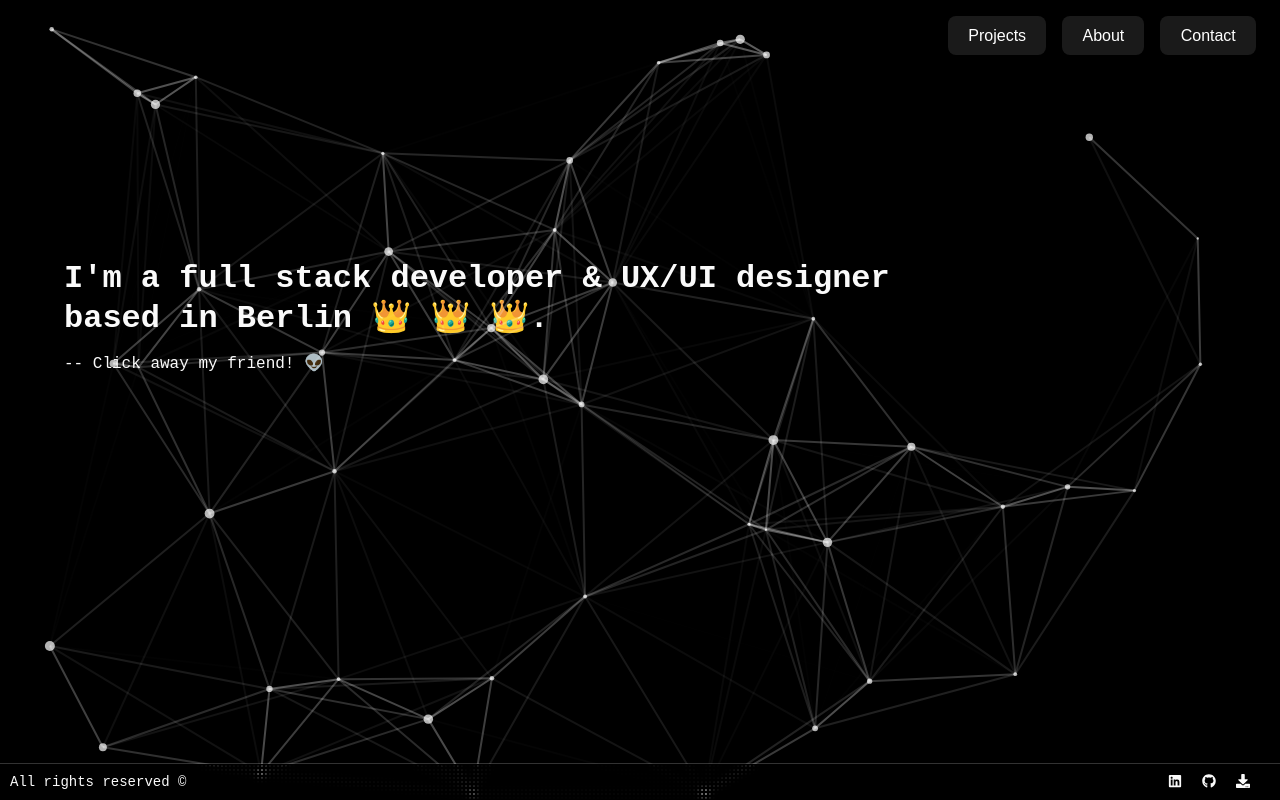
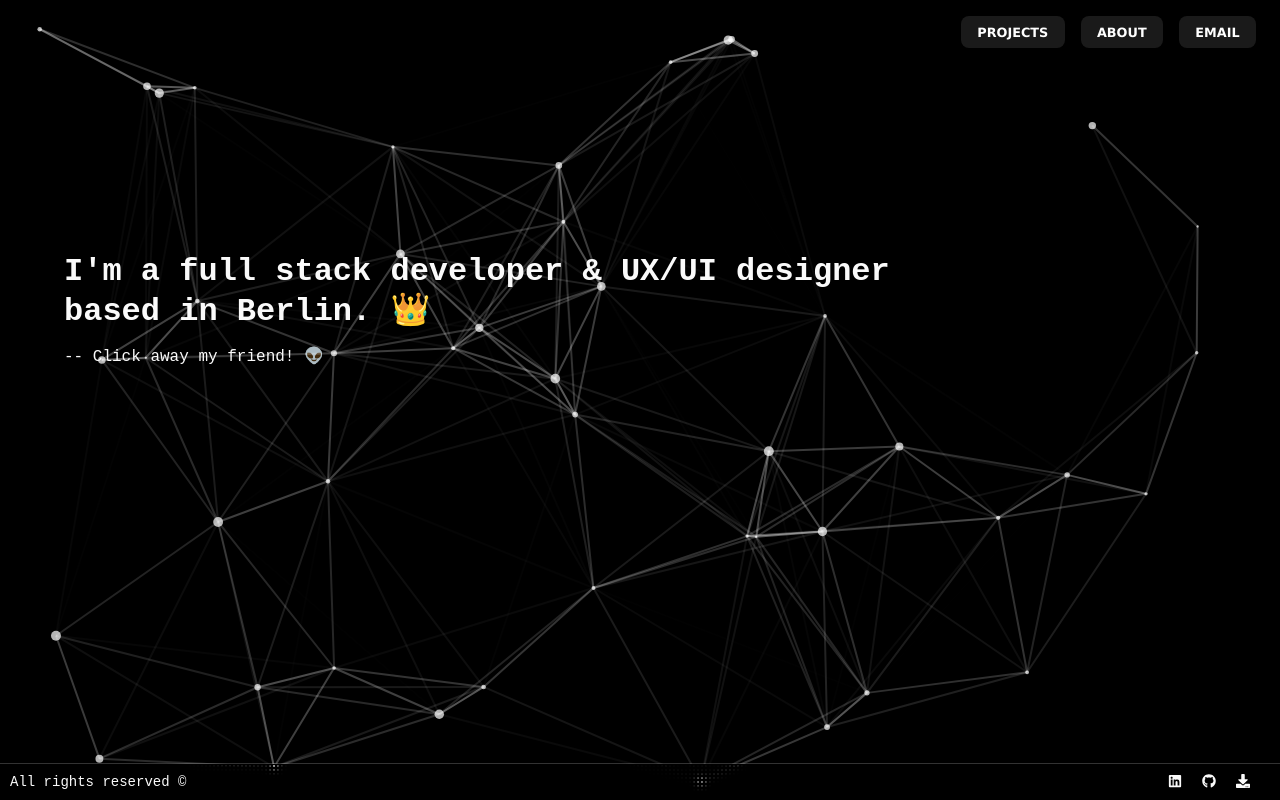
Before and after one commit to h-aburesha/my-next-website, a Next.js app: page / in a window 1280 px wide. Built offline with nearby package versions, Linux system fonts and the light colour scheme.

Commit message:
Navbar component & styles

```diff
--- /dev/null
+++ b/Components/Navbar/Navbar.tsx
@@ -0,0 +1,21 @@
+import React from "react";
+import Link from "next/link";
+
+function Navbar() {
+    return (
+        <div className="navigation-bar">
+            <Link href="/projects">
+                <button>PROJECTS</button>
+            </Link>
+            <Link href="/about">
+                <button>ABOUT</button>
+            </Link>
+
+            <a href="mailto:hassan.aburesha@gmail.com" target="_blank">
+                <button>EMAIL</button>
+            </a>
+        </div>
+    );
+}
+
+export default Navbar;
--- a/pages/index.tsx
+++ b/pages/index.tsx
@@ -1,5 +1,5 @@
 import Image from "next/image";
-import Footer from "../Components/Footer/Footer";
+import Navbar from "../Components/Navbar/Navbar";
 
 import { Inter } from "next/font/google";
 import styles from "@/styles/Home.module.css";
@@ -13,25 +13,12 @@ export default function Home() {
     return (
         <>
             <ParticlesContainer />
-
+            <Navbar />
             <div className="landing-container">
-                <div className="navigation-bar">
-                    <Link href="/projects">
-                        <button>Projects</button>
-                    </Link>
-                    <Link href="/about">
-                        <button>About</button>
-                    </Link>
-
-                    <a href="mailto:hassan.aburesha@gmail.com" target="_blank">
-                        <button>Contact</button>
-                    </a>
-                </div>
-
                 <header className="header">
                     <code className="welcome-message">
                         I&apos;m a full stack developer & UX/UI designer based
-                        in Berlin 👑 👑 👑.
+                        in Berlin. 👑
                     </code>
                     <code> -- Click away my friend! 👽</code>
                 </header>
--- a/styles/globals.css
+++ b/styles/globals.css
@@ -227,8 +227,9 @@ button:focus-visible {
 }
 
 .navigation-bar button {
-    font: 16px;
-    font-family: inherit;
+    font-size: 0.8em;
+    font-weight: bolder;
+    font-family: Verdana, Geneva, Tahoma, sans-serif;
     color: white;
 }
 
```
